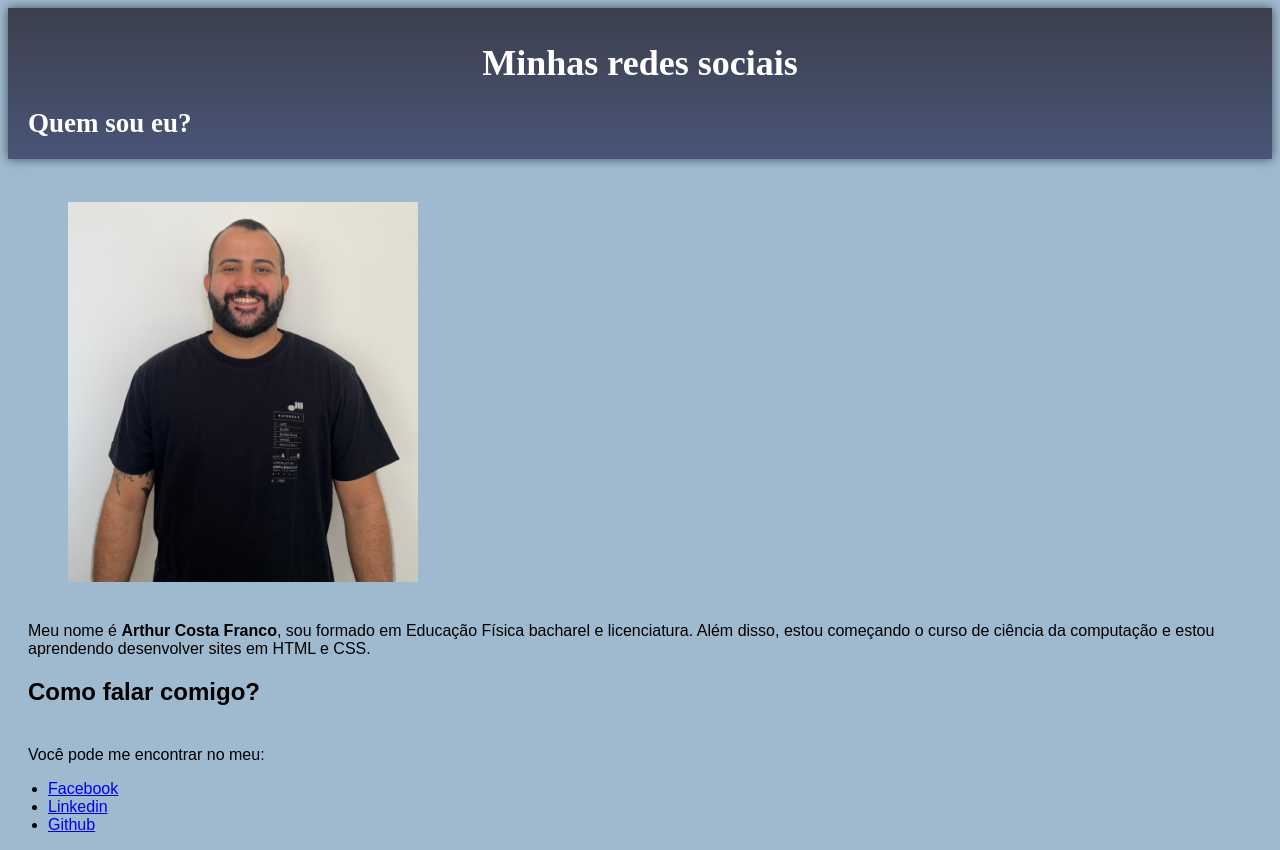
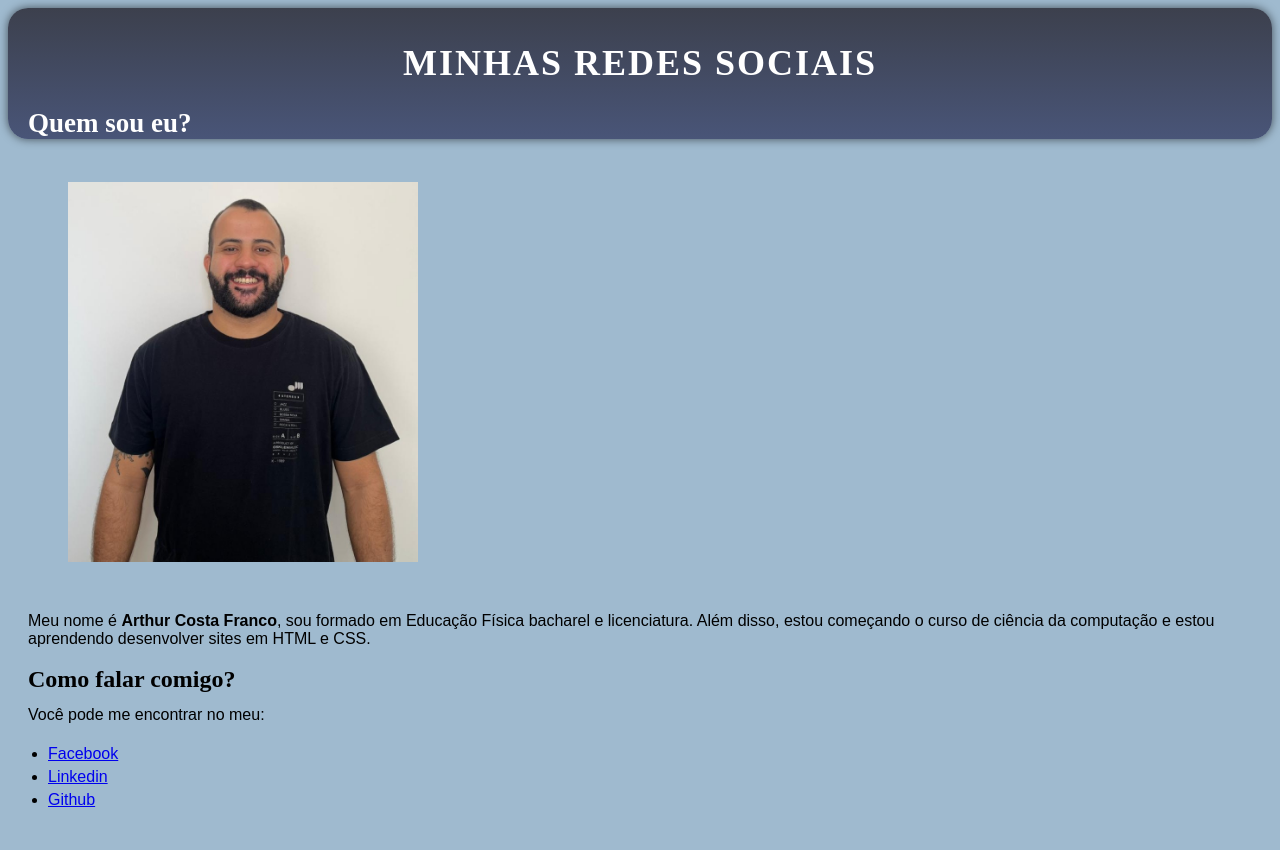
Before and after one commit to arthurcfranco/html-css, a plain HTML site: page desafios/desafio modulo 1/arthurfranco.html in a window 1280 px wide. Drawn offline with Linux system fonts and the light colour scheme; a web font is replaced by a local one.

Commit message:
site pessoal
atuallizado css

```diff
--- a/desafios/desafio modulo 1/arthurfranco.html
+++ b/desafios/desafio modulo 1/arthurfranco.html
@@ -8,7 +8,7 @@
 </head>
 <body>
     <header>
-        <h1>Minhas redes sociais</h1>
+        <h1>MINHAS REDES SOCIAIS</h1>
         <h2>Quem sou eu?</h2>
     </header>
         <body>
@@ -18,7 +18,7 @@
     <footer>
         <h2>Como falar comigo?</h2>
                 <p>Você pode me encontrar no meu: </p>
-                     <ul>
+                <ul>
                <li><a href="https://www.facebook.com/arthur.franco.56" target="_blank">Facebook</a></li>
                 <li><a href="https://www.linkedin.com/in/arthur-franco-588614355/" target="_blank">Linkedin</a></li>
                 <li><a href="https://github.com/arthurcfranco" target="_blank"> Github </a></li>
--- a/desafios/desafio modulo 1/style.css
+++ b/desafios/desafio modulo 1/style.css
@@ -13,7 +13,6 @@ body {
     font-family: Arial, Helvetica, sans-serif;
     background-color: #9FBACF;
 }
-
 header {
     background-image: linear-gradient(to bottom, var(--cor2), var(--cor1));
     padding-top: 10px;
@@ -21,25 +20,39 @@ header {
     box-shadow: 0px 0px 10px rgba(0, 0, 0, 0.589);
     font-family: "Kite One";
     font-size: large;
+    min-height: auto;
+    border-radius: 20px;
+}
+
+header > h2 {
+    padding-left: 20px;
+}
+h1 {
+    text-align: center;
+    letter-spacing: 2px;
 }
  picture {
     padding-left: 40px;
  }
- p {
-    padding-left: 20px;
- }
-h1 {
-    text-align: center;
-}
-
-h2 {
-    padding-bottom: 20px;
-    padding-left: 20px;
-}
-
-
 img {
     max-width: 350px;
     margin: auto;
     padding: 20px;
 }
+ p {
+    padding: 10px 20px 5px 20px
+ }
+
+footer > h2 {
+    line-height: 1px;
+    margin: 0px;
+    padding: 10px 0px 0px 20px;
+    font-family: "Kite One";
+    font-size: 1.5em;
+}
+
+li {
+    padding: 0px 0px 5px 0px;
+    margin: auto;
+    line-height: 18px;
+}
--- a/desafios/desafio modulo 2/pacote-projeto-d010/estilo/style.css
+++ b/desafios/desafio modulo 2/pacote-projeto-d010/estilo/style.css
@@ -26,8 +26,6 @@
     margin: 0px;
     padding: opx;
 }
-
-
 
 body {
     background-color: #cae4d4;
```
